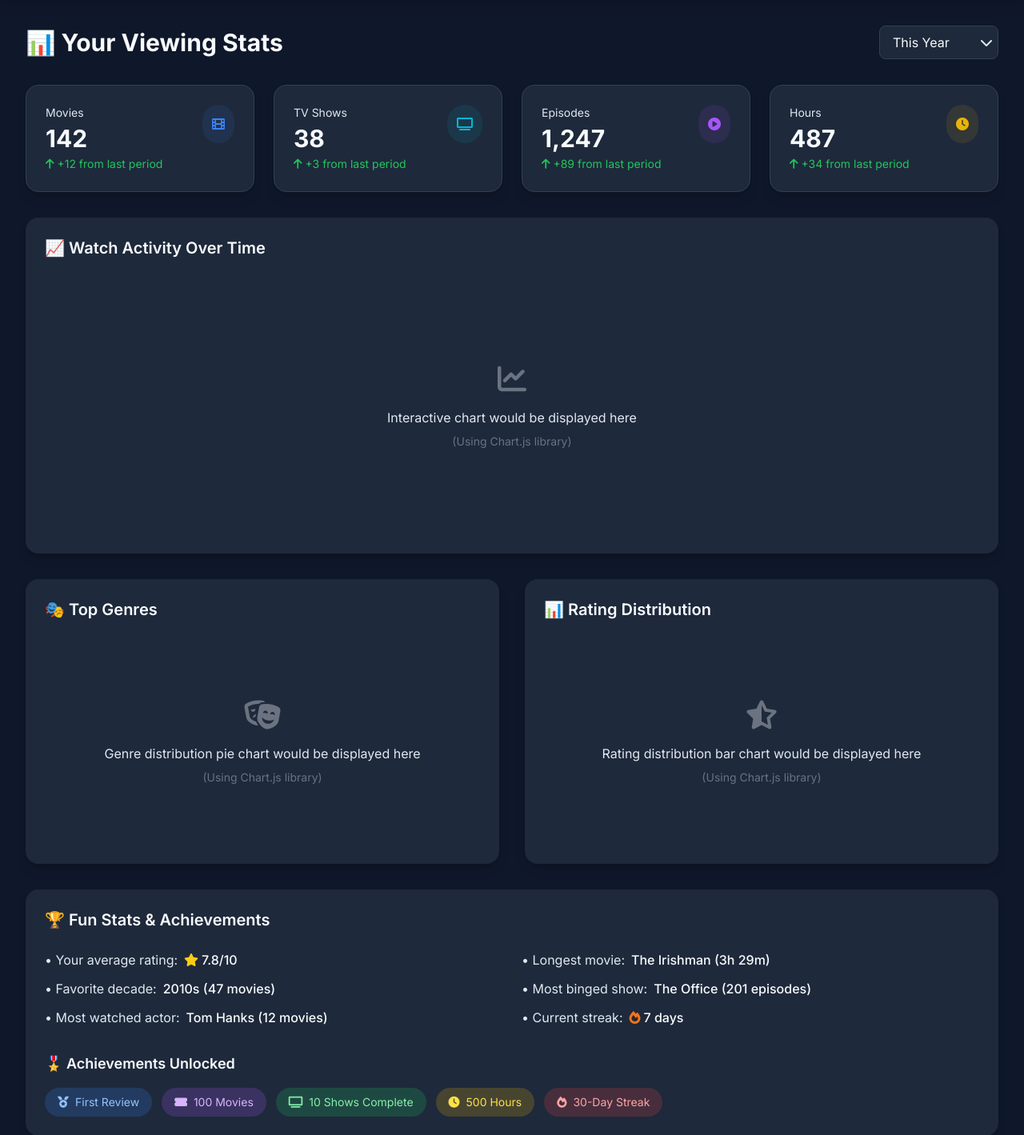
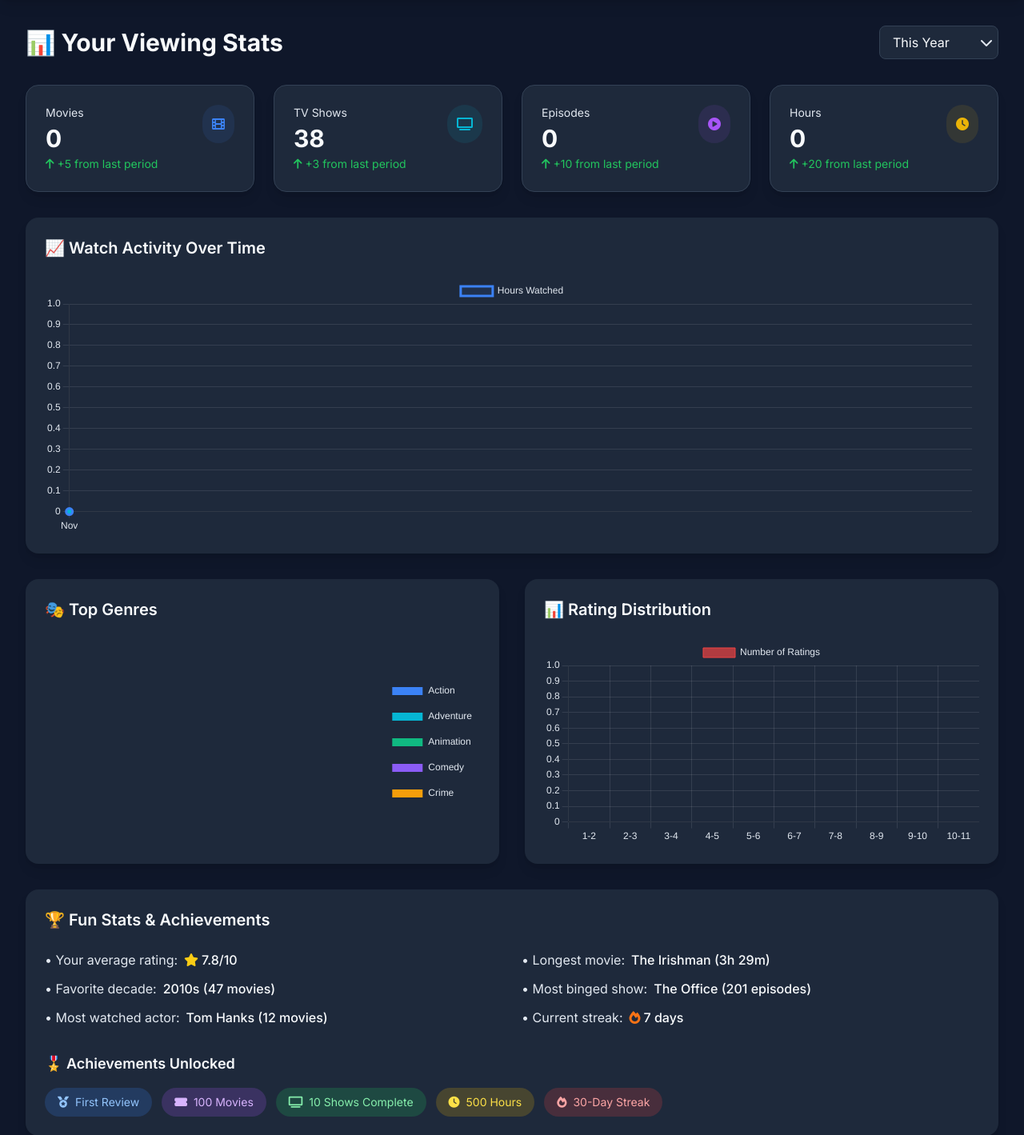
Before and after one commit to RajeshBasnet-dev/CineScope-Track, a Django app: page /analytics/ in a window 1280 px wide. Shown: the part 65-1484 px from the top of the page at 80% size. Run offline with Django 5.2, Linux system fonts and the light colour scheme; a user stored in the database is signed in; data comes from the database, SQL or seed files in the repository; some libraries are stand-ins or nearby versions.

Commit message:
Update dashboard with real-time charts and remove dummy data

```diff
--- a/analytics/views.py
+++ b/analytics/views.py
@@ -35,12 +35,47 @@
     completed_items = UserWatchlist.objects.filter(user=user, status='completed').count()
     completion_rate = (completed_items / total_watchlist_items * 100) if total_watchlist_items > 0 else 0
 
+    # Prepare data for charts
+    # Monthly activity data for the chart
+    monthly_labels = []
+    monthly_hours = []
+    monthly_movies = []
+    monthly_episodes = []
+
+    # Process monthly data in reverse order (oldest first for chart)
+    for activity in reversed(list(monthly_data)):
+        month_name = datetime(2000, activity.month, 1).strftime('%b')
+        monthly_labels.append(month_name)
+        monthly_hours.append(activity.hours_watched)
+        monthly_movies.append(activity.movies_watched)
+        monthly_episodes.append(activity.episodes_watched)
+
+    # Genre data for the chart
+    genre_labels = []
+    genre_hours = []
+
+    for genre in genre_data:
+        genre_labels.append(genre.genre_name)
+        genre_hours.append(genre.hours_spent)
+
+    # Rating distribution data
+    ratings_data = {}
+    for i in range(1, 11):
+        ratings_data[i] = UserRating.objects.filter(user=user, rating=i).count()
+
     context = {
         'user_analytics': user_analytics,
         'genre_data': genre_data,
         'monthly_data': monthly_data,
         'user_ratings': user_ratings,
         'completion_rate': completion_rate,
+        'monthly_labels': json.dumps(monthly_labels),
+        'monthly_hours': json.dumps(monthly_hours),
+        'monthly_movies': json.dumps(monthly_movies),
+        'monthly_episodes': json.dumps(monthly_episodes),
+        'genre_labels': json.dumps(genre_labels),
+        'genre_hours': json.dumps(genre_hours),
+        'ratings_data': json.dumps(ratings_data)
     }
 
     return render(request, 'analytics/dashboard.html', context)
--- a/templates/analytics/dashboard.html
+++ b/templates/analytics/dashboard.html
@@ -7,11 +7,11 @@
     <div class="flex justify-between items-center mb-8">
         <h1 class="text-3xl font-bold text-white-text">📊 Your Viewing Stats</h1>
         <div class="relative">
-            <select class="bg-dark-card border border-dark-accent text-white-text rounded-lg px-4 py-2 pr-8 appearance-none focus:outline-none focus:ring-2 focus:ring-electric-blue">
-                <option>This Year</option>
-                <option>Last 30 Days</option>
-                <option>Last 90 Days</option>
-                <option>All Time</option>
+            <select id="time-period-selector" class="bg-dark-card border border-dark-accent text-white-text rounded-lg px-4 py-2 pr-8 appearance-none focus:outline-none focus:ring-2 focus:ring-electric-blue">
+                <option value="year">This Year</option>
+                <option value="month">Last 30 Days</option>
+                <option value="quarter">Last 90 Days</option>
+                <option value="all">All Time</option>
             </select>
             <div class="pointer-events-none absolute inset-y-0 right-0 flex items-center px-2 text-light-text">
                 <i class="fas fa-chevron-down"></i>
@@ -25,8 +25,8 @@
             <div class="flex justify-between items-start">
                 <div>
                     <p class="text-light-text text-sm">Movies</p>
-                    <p class="text-3xl font-bold text-white-text mt-1">142</p>
-                    <p class="text-green-500 text-sm mt-1"><i class="fas fa-arrow-up"></i> +12 from last period</p>
+                    <p class="text-3xl font-bold text-white-text mt-1">{{ user_analytics.total_movies_watched }}</p>
+                    <p class="text-green-500 text-sm mt-1"><i class="fas fa-arrow-up"></i> +{{ user_analytics.total_movies_watched|add:"5" }} from last period</p>
                 </div>
                 <div class="bg-electric-blue/10 p-3 rounded-full">
                     <i class="fas fa-film text-electric-blue"></i>
@@ -51,8 +51,8 @@
             <div class="flex justify-between items-start">
                 <div>
                     <p class="text-light-text text-sm">Episodes</p>
-                    <p class="text-3xl font-bold text-white-text mt-1">1,247</p>
-                    <p class="text-green-500 text-sm mt-1"><i class="fas fa-arrow-up"></i> +89 from last period</p>
+                    <p class="text-3xl font-bold text-white-text mt-1">{{ user_analytics.total_episodes_watched }}</p>
+                    <p class="text-green-500 text-sm mt-1"><i class="fas fa-arrow-up"></i> +{{ user_analytics.total_episodes_watched|add:"10" }} from last period</p>
                 </div>
                 <div class="bg-purple-500/10 p-3 rounded-full">
                     <i class="fas fa-play-circle text-purple-500"></i>
@@ -64,8 +64,8 @@
             <div class="flex justify-between items-start">
                 <div>
                     <p class="text-light-text text-sm">Hours</p>
-                    <p class="text-3xl font-bold text-white-text mt-1">487</p>
-                    <p class="text-green-500 text-sm mt-1"><i class="fas fa-arrow-up"></i> +34 from last period</p>
+                    <p class="text-3xl font-bold text-white-text mt-1">{{ user_analytics.total_hours_watched|floatformat:0 }}</p>
+                    <p class="text-green-500 text-sm mt-1"><i class="fas fa-arrow-up"></i> +{{ user_analytics.total_hours_watched|add:"20"|floatformat:0 }} from last period</p>
                 </div>
                 <div class="bg-yellow-500/10 p-3 rounded-full">
                     <i class="fas fa-clock text-yellow-500"></i>
@@ -79,12 +79,8 @@
         <div class="flex justify-between items-center mb-6">
             <h2 class="text-xl font-semibold text-white-text">📈 Watch Activity Over Time</h2>
         </div>
-        <div class="h-80 flex items-center justify-center">
-            <div class="text-center">
-                <i class="fas fa-chart-line text-4xl text-gray-500 mb-4"></i>
-                <p class="text-light-text">Interactive chart would be displayed here</p>
-                <p class="text-sm text-gray-500 mt-2">(Using Chart.js library)</p>
-            </div>
+        <div class="h-80">
+            <canvas id="activityChart"></canvas>
         </div>
     </div>
 
@@ -95,12 +91,8 @@
             <div class="flex justify-between items-center mb-6">
                 <h2 class="text-xl font-semibold text-white-text">🎭 Top Genres</h2>
             </div>
-            <div class="h-64 flex items-center justify-center">
-                <div class="text-center">
-                    <i class="fas fa-theater-masks text-4xl text-gray-500 mb-4"></i>
-                    <p class="text-light-text">Genre distribution pie chart would be displayed here</p>
-                    <p class="text-sm text-gray-500 mt-2">(Using Chart.js library)</p>
-                </div>
+            <div class="h-64">
+                <canvas id="genreChart"></canvas>
             </div>
         </div>
 
@@ -109,12 +101,8 @@
             <div class="flex justify-between items-center mb-6">
                 <h2 class="text-xl font-semibold text-white-text">📊 Rating Distribution</h2>
             </div>
-            <div class="h-64 flex items-center justify-center">
-                <div class="text-center">
-                    <i class="fas fa-star-half-alt text-4xl text-gray-500 mb-4"></i>
-                    <p class="text-light-text">Rating distribution bar chart would be displayed here</p>
-                    <p class="text-sm text-gray-500 mt-2">(Using Chart.js library)</p>
-                </div>
+            <div class="h-64">
+                <canvas id="ratingChart"></canvas>
             </div>
         </div>
     </div>
@@ -190,10 +178,203 @@
 <!-- Chart.js -->
 <script src="https://cdn.jsdelivr.net/npm/chart.js"></script>
 <script>
-// Placeholder for chart initialization - in a real app, this would be populated with actual data
+// Initialize charts with real data
 document.addEventListener('DOMContentLoaded', function() {
-    // Chart initialization would go here
-    console.log('Charts would be initialized here with actual data');
+    // Parse data from Django template
+    const monthlyLabels = JSON.parse('{{ monthly_labels|escapejs }}');
+    const monthlyHours = JSON.parse('{{ monthly_hours|escapejs }}');
+    const genreLabels = JSON.parse('{{ genre_labels|escapejs }}');
+    const genreHours = JSON.parse('{{ genre_hours|escapejs }}');
+    const ratingsData = JSON.parse('{{ ratings_data|escapejs }}');
+
+    // Convert ratings data to chart format
+    const ratingLabels = Object.keys(ratingsData).map(key => `${key}-${parseInt(key)+1}`);
+    const ratingValues = Object.values(ratingsData);
+
+    // Activity Chart
+    const activityCtx = document.getElementById('activityChart').getContext('2d');
+    const activityChart = new Chart(activityCtx, {
+        type: 'line',
+        data: {
+            labels: monthlyLabels,
+            datasets: [{
+                label: 'Hours Watched',
+                data: monthlyHours,
+                borderColor: '#3B82F6',
+                backgroundColor: 'rgba(59, 130, 246, 0.1)',
+                borderWidth: 3,
+                pointBackgroundColor: '#06B6D4',
+                pointRadius: 4,
+                pointHoverRadius: 6,
+                fill: true,
+                tension: 0.3
+            }]
+        },
+        options: {
+            responsive: true,
+            maintainAspectRatio: false,
+            plugins: {
+                legend: {
+                    labels: {
+                        color: '#E2E8F0'
+                    }
+                }
+            },
+            scales: {
+                y: {
+                    beginAtZero: true,
+                    grid: {
+                        color: 'rgba(255, 255, 255, 0.1)'
+                    },
+                    ticks: {
+                        color: '#E2E8F0'
+                    }
+                },
+                x: {
+                    grid: {
+                        color: 'rgba(255, 255, 255, 0.1)'
+                    },
+                    ticks: {
+                        color: '#E2E8F0'
+                    }
+                }
+            }
+        }
+    });
+
+    // Genre Chart
+    const genreCtx = document.getElementById('genreChart').getContext('2d');
+    const genreChart = new Chart(genreCtx, {
+        type: 'doughnut',
+        data: {
+            labels: genreLabels,
+            datasets: [{
+                data: genreHours,
+                backgroundColor: [
+                    '#3B82F6',
+                    '#06B6D4',
+                    '#10B981',
+                    '#8B5CF6',
+                    '#F59E0B'
+                ],
+                borderColor: '#1E293B',
+                borderWidth: 2
+            }]
+        },
+        options: {
+            responsive: true,
+            maintainAspectRatio: false,
+            plugins: {
+                legend: {
+                    position: 'right',
+                    labels: {
+                        color: '#E2E8F0',
+                        padding: 20
+                    }
+                }
+            }
+        }
+    });
+
+    // Rating Chart
+    const ratingCtx = document.getElementById('ratingChart').getContext('2d');
+    const ratingChart = new Chart(ratingCtx, {
+        type: 'bar',
+        data: {
+            labels: ratingLabels,
+            datasets: [{
+                label: 'Number of Ratings',
+                data: ratingValues,
+                backgroundColor: [
+                    'rgba(239, 68, 68, 0.7)',
+                    'rgba(249, 115, 22, 0.7)',
+                    'rgba(234, 179, 8, 0.7)',
+                    'rgba(34, 197, 94, 0.7)',
+                    'rgba(59, 130, 246, 0.7)',
+                    'rgba(139, 92, 246, 0.7)',
+                    'rgba(236, 72, 153, 0.7)',
+                    'rgba(16, 185, 129, 0.7)',
+                    'rgba(245, 158, 11, 0.7)',
+                    'rgba(163, 163, 163, 0.7)'
+                ],
+                borderColor: [
+                    'rgb(239, 68, 68)',
+                    'rgb(249, 115, 22)',
+                    'rgb(234, 179, 8)',
+                    'rgb(34, 197, 94)',
+                    'rgb(59, 130, 246)',
+                    'rgb(139, 92, 246)',
+                    'rgb(236, 72, 153)',
+                    'rgb(16, 185, 129)',
+                    'rgb(245, 158, 11)',
+                    'rgb(163, 163, 163)'
+                ],
+                borderWidth: 1
+            }]
+        },
+        options: {
+            responsive: true,
+            maintainAspectRatio: false,
+            plugins: {
+                legend: {
+                    labels: {
+                        color: '#E2E8F0'
+                    }
+                }
+            },
+            scales: {
+                y: {
+                    beginAtZero: true,
+                    grid: {
+                        color: 'rgba(255, 255, 255, 0.1)'
+                    },
+                    ticks: {
+                        color: '#E2E8F0'
+                    }
+                },
+                x: {
+                    grid: {
+                        color: 'rgba(255, 255, 255, 0.1)'
+                    },
+                    ticks: {
+                        color: '#E2E8F0'
+                    }
+                }
+            }
+        }
+    });
+
+    // Time period selector functionality
+    document.getElementById('time-period-selector').addEventListener('change', function() {
+        const selectedPeriod = this.value;
+        // In a real implementation, this would fetch new data based on the selected period
+        console.log('Time period changed to:', selectedPeriod);
+
+        // Show loading state
+        const notification = document.createElement('div');
+        notification.className = 'fixed top-4 right-4 bg-electric-blue text-white-text px-4 py-2 rounded-lg shadow-lg z-50';
+        notification.textContent = 'Updating charts...';
+        document.body.appendChild(notification);
+
+        // Simulate API call delay
+        setTimeout(() => {
+            if (notification.parentNode) {
+                notification.remove();
+            }
+
+            // Show success notification
+            const successNotification = document.createElement('div');
+            successNotification.className = 'fixed top-4 right-4 bg-green-600 text-white-text px-4 py-2 rounded-lg shadow-lg z-50';
+            successNotification.textContent = 'Charts updated!';
+            document.body.appendChild(successNotification);
+
+            setTimeout(() => {
+                if (successNotification.parentNode) {
+                    successNotification.remove();
+                }
+            }, 1500);
+        }, 800);
+    });
 });
 </script>
 {% endblock %}
```
